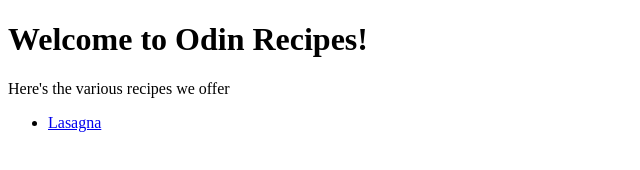
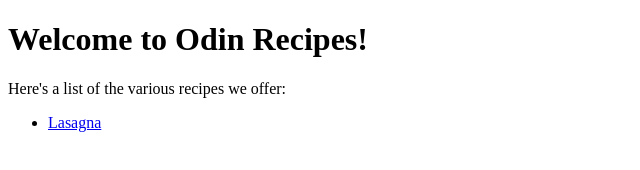
Before and after one commit to CodeReDarsh/odin-recipes, a plain HTML site: page index.html in a window 1280 px wide. Shown: the full height of the page, 0-640 px from the left. Drawn offline with Linux system fonts and the light colour scheme.

Commit message:
style: changed wording of intro line

```diff
--- a/index.html
+++ b/index.html
@@ -7,7 +7,7 @@
 </head>
 <body>
     <h1>Welcome to Odin Recipes!</h1>
-    <p>Here's the various recipes we offer</p>
+    <p>Here's a list of the various recipes we offer:</p>
     <ul>
         <li><a href="./recipes/lasagna.html">Lasagna</a></li>
     </ul>
```
